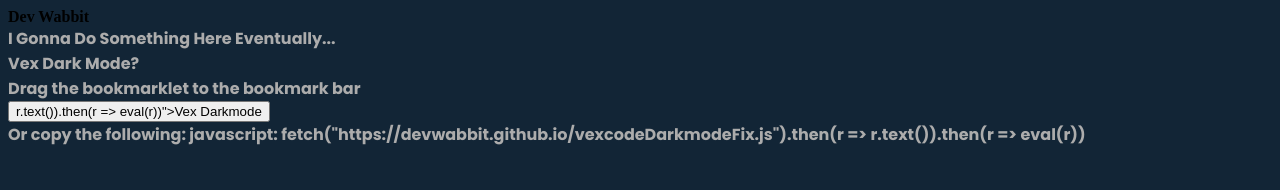
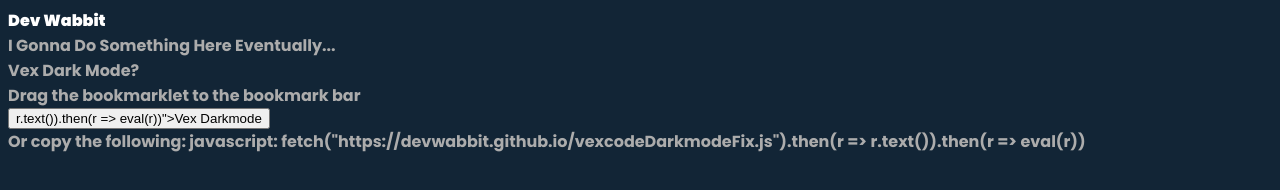
Before and after one commit to devwabbit/devwabbit.github.io, a plain HTML site: page index.html in a window 1280 px wide. Drawn offline with Linux system fonts and the light colour scheme.

Commit message:
Update header font weight and button cursor style

```diff
--- a/index.css
+++ b/index.css
@@ -9,9 +9,9 @@
 }
 
 .header {
-  color: #ffffff
+  color: #ffffff;
   font-family: "Poppins", sans-serif;
-  font-weight: 700;
+  font-weight: 900;
 }
 
 .text {
@@ -22,5 +22,6 @@
 }
 
 #button {
-  draggable: true;
+
+  cursor: grab;
 }
```
